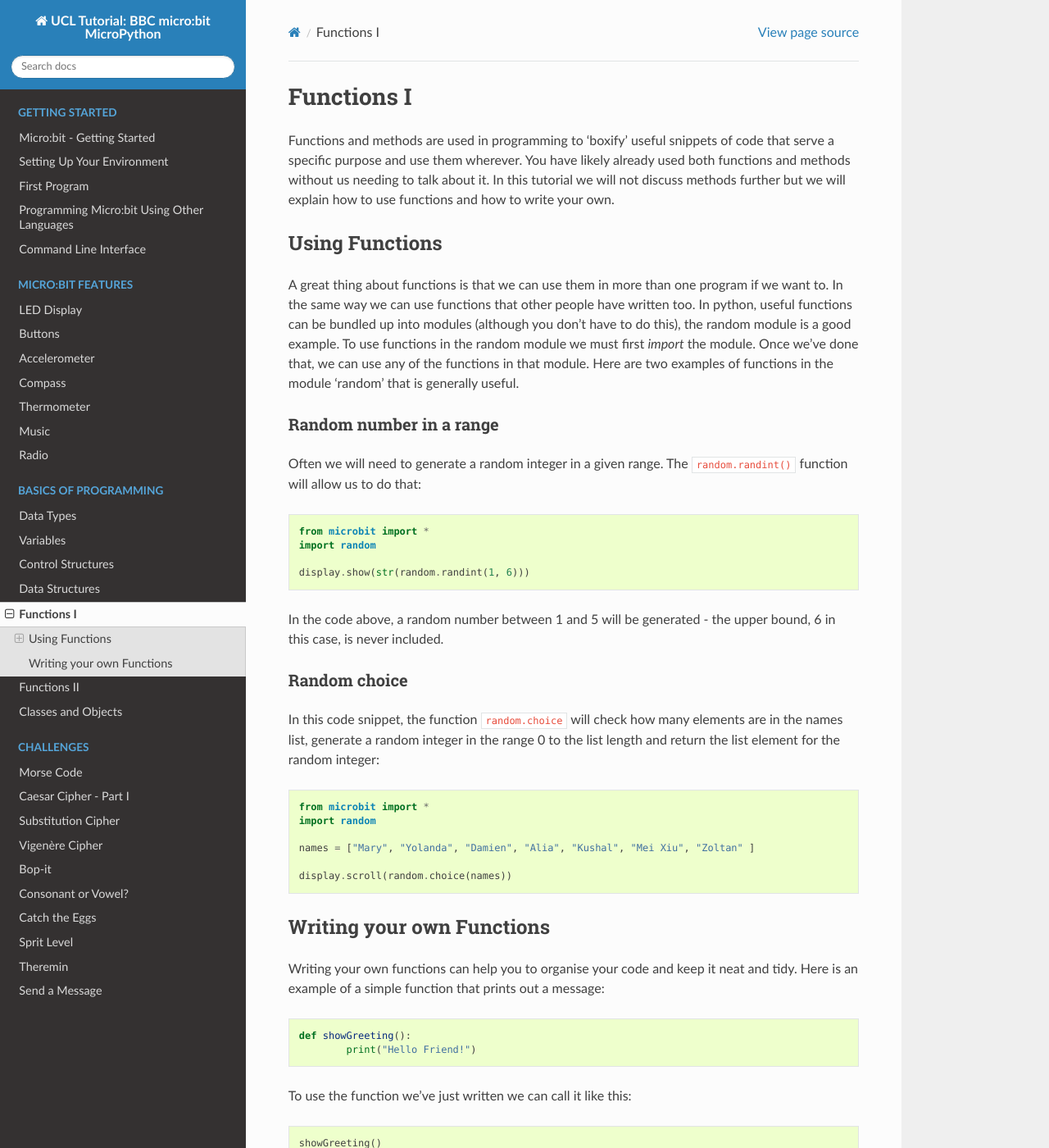
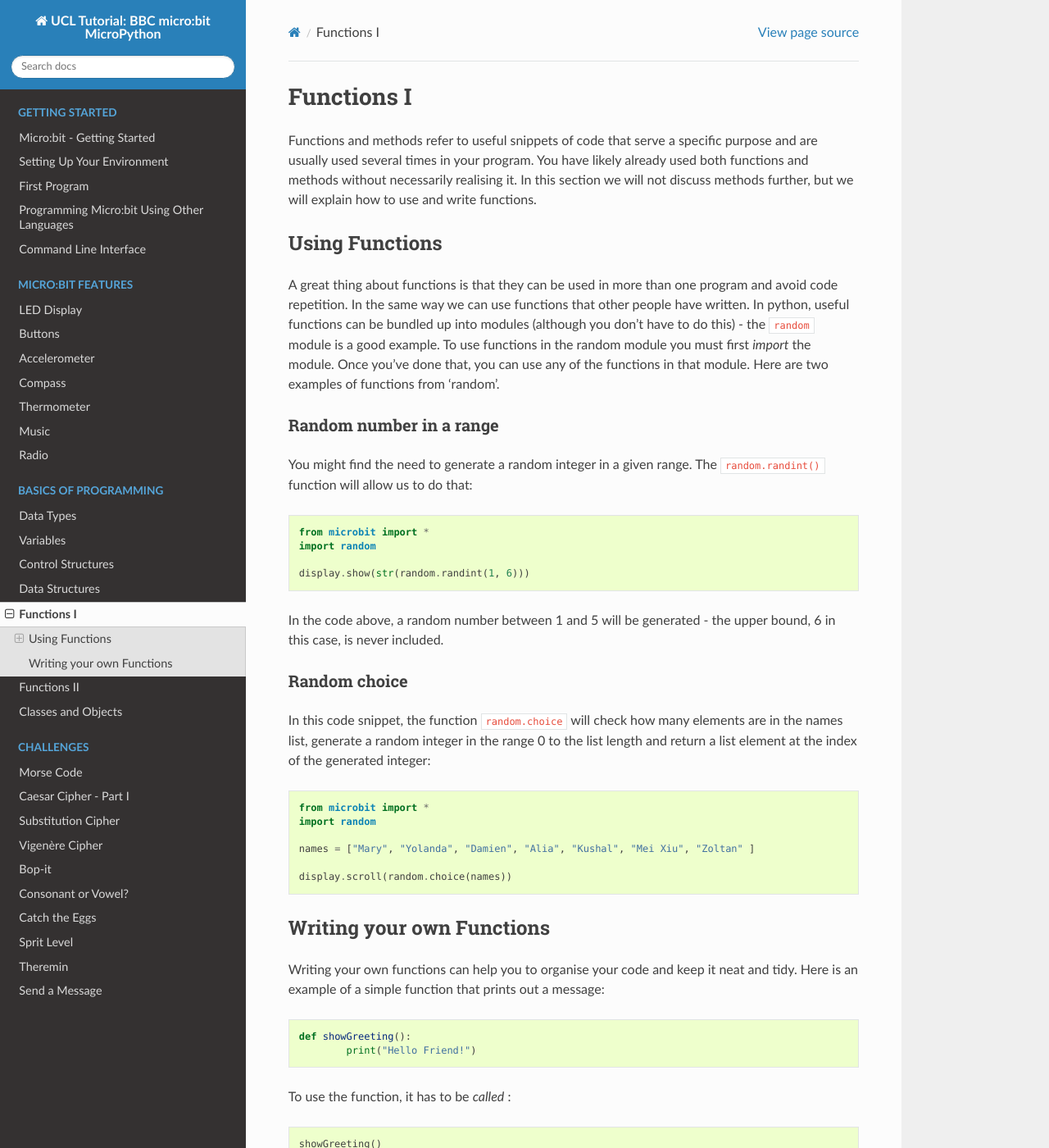
Before and after one commit to rharbird/microbit-challenges, a Sphinx documentation site: the page built from docs/source/basics/functions.rst, in a window 1280 px wide and 1400 px high. Shown: the whole window at 82% size. Built offline with Sphinx 7.4.7 and the Read the Docs theme 2.0.0, drawn with Linux system fonts in a browser that asks for light colours; some of the changed text lies outside the part shown.

Commit message:
Modify text

```diff
--- a/docs/source/basics/functions.rst
+++ b/docs/source/basics/functions.rst
@@ -2,31 +2,33 @@
 Functions I
 ************
 
-Functions and methods are used in programming to 'boxify' useful snippets of code that serve a specific purpose and use them wherever.
-You have likely already used both functions and methods without us needing to talk about it.
-In this tutorial we will not discuss methods further but we will explain how to use functions and how to write your own.
+Functions and methods refer to useful snippets of code that serve a specific purpose and are usually used several times in your program.
+You have likely already used both functions and methods without necessarily realising it.
+In this section we will not discuss methods further, but we will explain how to use and write functions.
 
 Using Functions
 ================
-A great thing about functions is that we can use them in more than one program if we want to. In the same way we can use functions that other people have written too.
-In python, useful functions can be bundled up into modules (although you don't have to do this), the random module is a good example.
-To use functions in the random module we must first `import` the module. Once we've done that, we can use any of the functions in that module. Here are two examples
-of functions in the module 'random' that is generally useful.
+A great thing about functions is that they can be used in more than one program and avoid code repetition. In the same way we can use functions that other people have
+written.
+In python, useful functions can be bundled up into modules (although you don't have to do this) - the ``random`` module is a good example.
+To use functions in the random module you must first `import` the module. Once you've done that, you can use any of the functions in that module. Here are two examples
+of functions from 'random'.
 
 Random number in a range
 -------------------------
-Often we will need to generate a random integer in a given range. The ``random.randint()`` function will allow us to do that::
+You might find the need to generate a random integer in a given range. The ``random.randint()`` function will allow us to do that::
 
 	from microbit import *
 	import random
 
 	display.show(str(random.randint(1, 6)))
 
-In the code above, a random number between 1 and 5 will be generated - the upper bound, 6 in this case,  is never included.
+In the code above, a random number between 1 and 5 will be generated - the upper bound, 6 in this case, is never included.
 
 Random choice
 --------------
-In this code snippet, the function ``random.choice`` will check how many elements are in the names list, generate a random integer in the range 0 to the list length and return the list element for the random integer::
+In this code snippet, the function ``random.choice`` will check how many elements are in the names list, generate a random integer in the range 0 to the list length
+and return a list element at the index of the generated integer::
 
 	from microbit import *
 	import random
@@ -44,11 +46,11 @@ Writing your own functions can help you to organise your code and keep it neat a
 	def showGreeting():
 		print("Hello Friend!")
 
-To use the function we've just written we can call it like this::
+To use the function, it has to be *called* : ::
 
 	showGreeting()
 
-That's not a very interesting function is it? We can make functions more powerful by using `parameters` and `return values`. If we think of a function like a black box
+That's not a very interesting function, is it? You can make functions more powerful by using `parameters` and `return values`. If we think of a function like a black box
 then a parameter is an input value and a return value is what we will get out of the other end. Let's say we wanted to write a small program that will greet some
 friends with a message containing their name and age. Our program might look like this::
 
```
